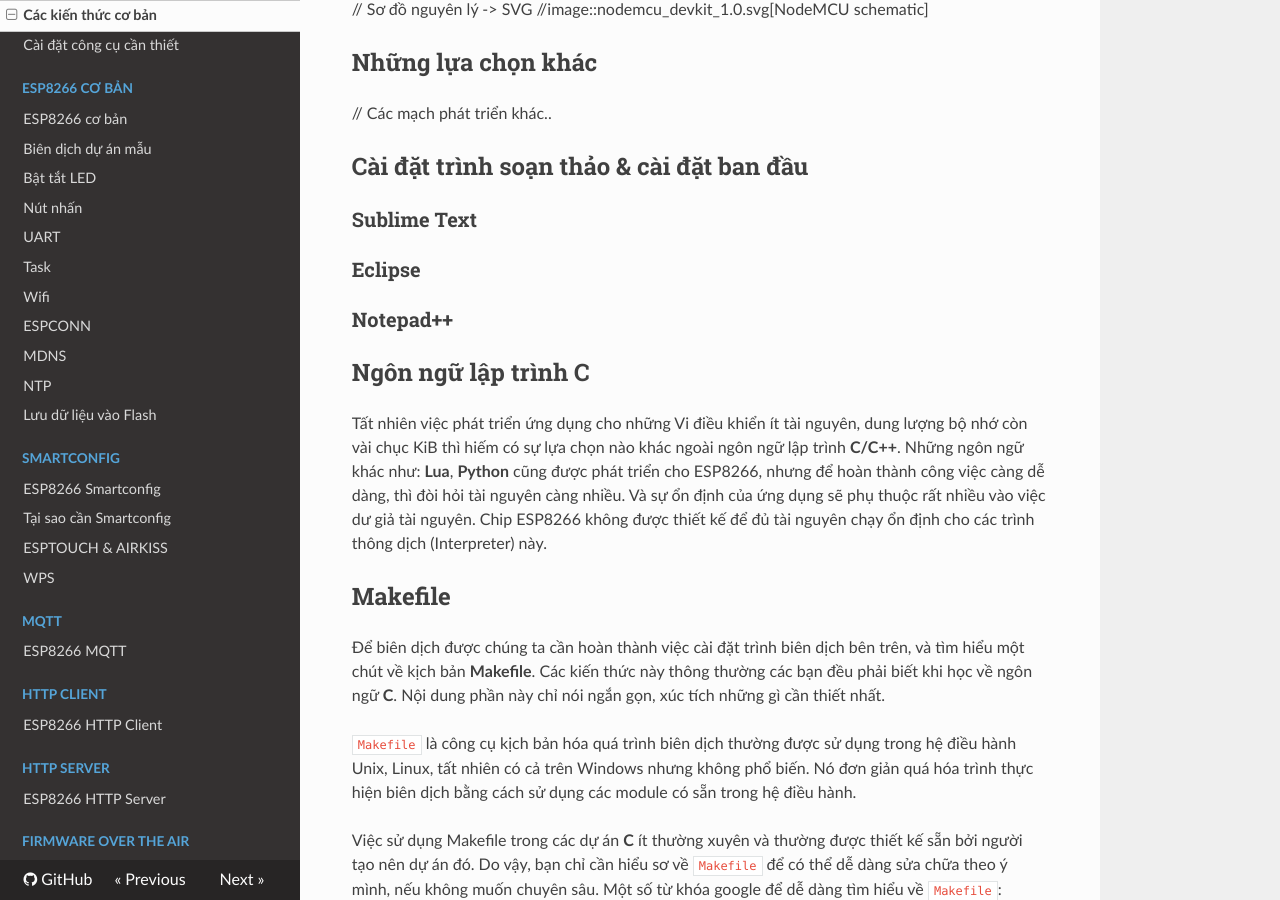
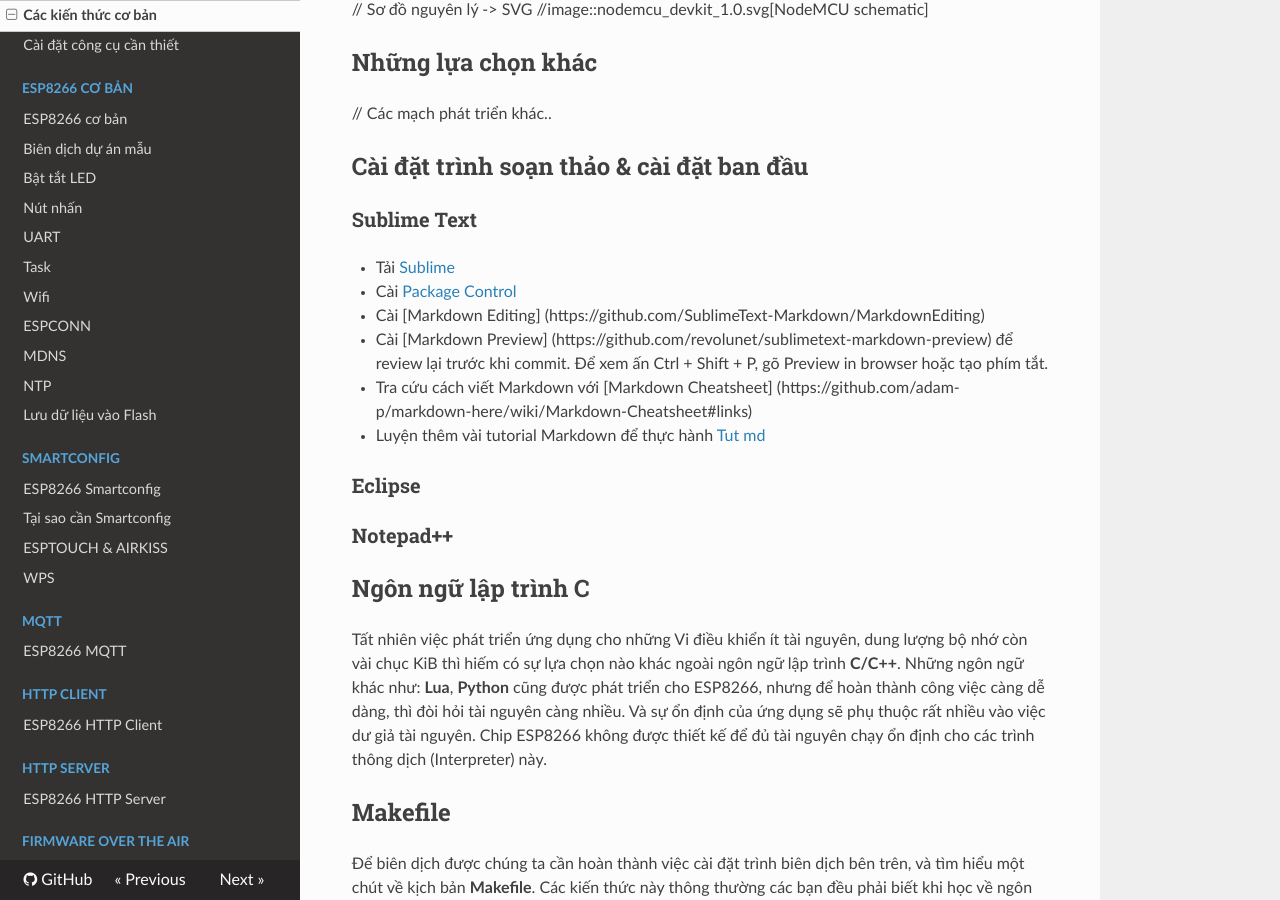
Before and after one commit to esp8266vn/esp8266.vn, an MkDocs documentation site: the page built from docs/00-introduction/04-prepare.md, in a window 1280 px wide and 900 px high, scrolled down 1632 px. Built offline with MkDocs 1.6.1, drawn with Linux system fonts in a browser that asks for light colours; nearby versions of some CDN libraries; old or Windows-style settings are respelled for this version of MkDocs.

Commit message:
Update sublime
Thêm link tải sublime + tải package markdown cho việc edit document

```diff
--- a/docs/00-introduction/04-prepare.md
+++ b/docs/00-introduction/04-prepare.md
@@ -31,6 +31,12 @@ Sơ đồ chân & sơ đồ khối ESP8266EX
 ## Cài đặt trình soạn thảo & cài đặt ban đầu
 
 ### Sublime Text
+- Tải [Sublime](https://www.sublimetext.com/3)
+- Cài [Package Control](https://packagecontrol.io/installation)
+- Cài [Markdown Editing] (https://github.com/SublimeText-Markdown/MarkdownEditing)
+- Cài [Markdown Preview] (https://github.com/revolunet/sublimetext-markdown-preview) để review lại trước khi commit. Để xem ấn Ctrl + Shift + P, gõ Preview in browser hoặc tạo phím tắt.
+- Tra cứu cách viết Markdown với [Markdown Cheatsheet] (https://github.com/adam-p/markdown-here/wiki/Markdown-Cheatsheet#links)
+- Luyện thêm vài tutorial Markdown để thực hành [Tut md](http://www.markdowntutorial.com/)
 
 ### Eclipse
 
```
